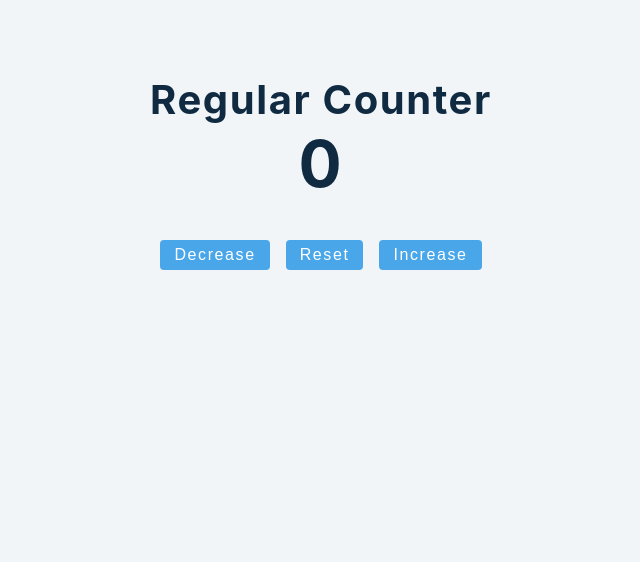
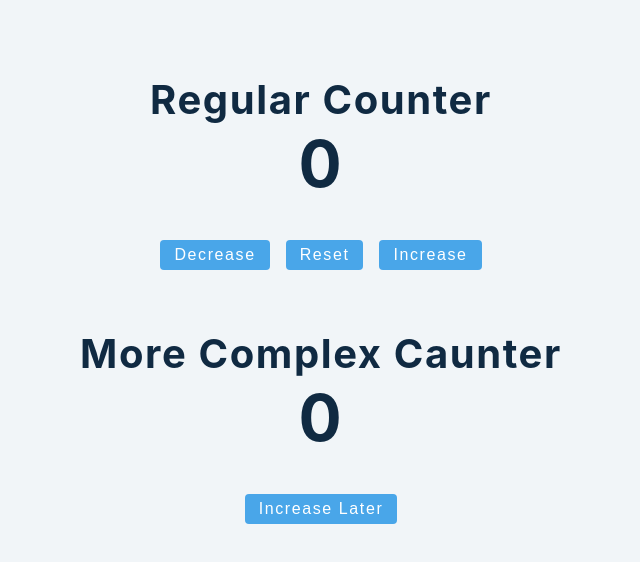
Before and after one commit to MarcoRosselDev/react-advanced-2020, a React (Create React App) app: page / in a window 1280 px wide. Shown: the top 562 px of the page, without its empty margins (319-959 px from the left). Built offline with nearby package versions, Linux system fonts and the light colour scheme.

Commit message:
example 5.4

```diff
--- a/src/tutorial/1-useState/setup/5-useState-counter.js
+++ b/src/tutorial/1-useState/setup/5-useState-counter.js
@@ -2,6 +2,14 @@ import React, { useState } from "react";
 
 const UseStateCounter = () => {
   const [value, setValue] = useState(0);
+
+  const complexIncrease = () => {
+    setTimeout(() => {
+      setValue((prevState) => {
+        return prevState + 1;
+      });
+    }, 2000);
+  };
   return (
     <>
       <section style={{ margin: "4rem 0" }}>
@@ -17,6 +25,13 @@ const UseStateCounter = () => {
           increase
         </button>
       </section>
+      <section style={{ margin: "4rem 0" }}>
+        <h2>more complex caunter</h2>
+        <h1>{value}</h1>
+        <button className="btn" onClick={() => complexIncrease()}>
+          increase later
+        </button>
+      </section>
     </>
   );
 };
```
